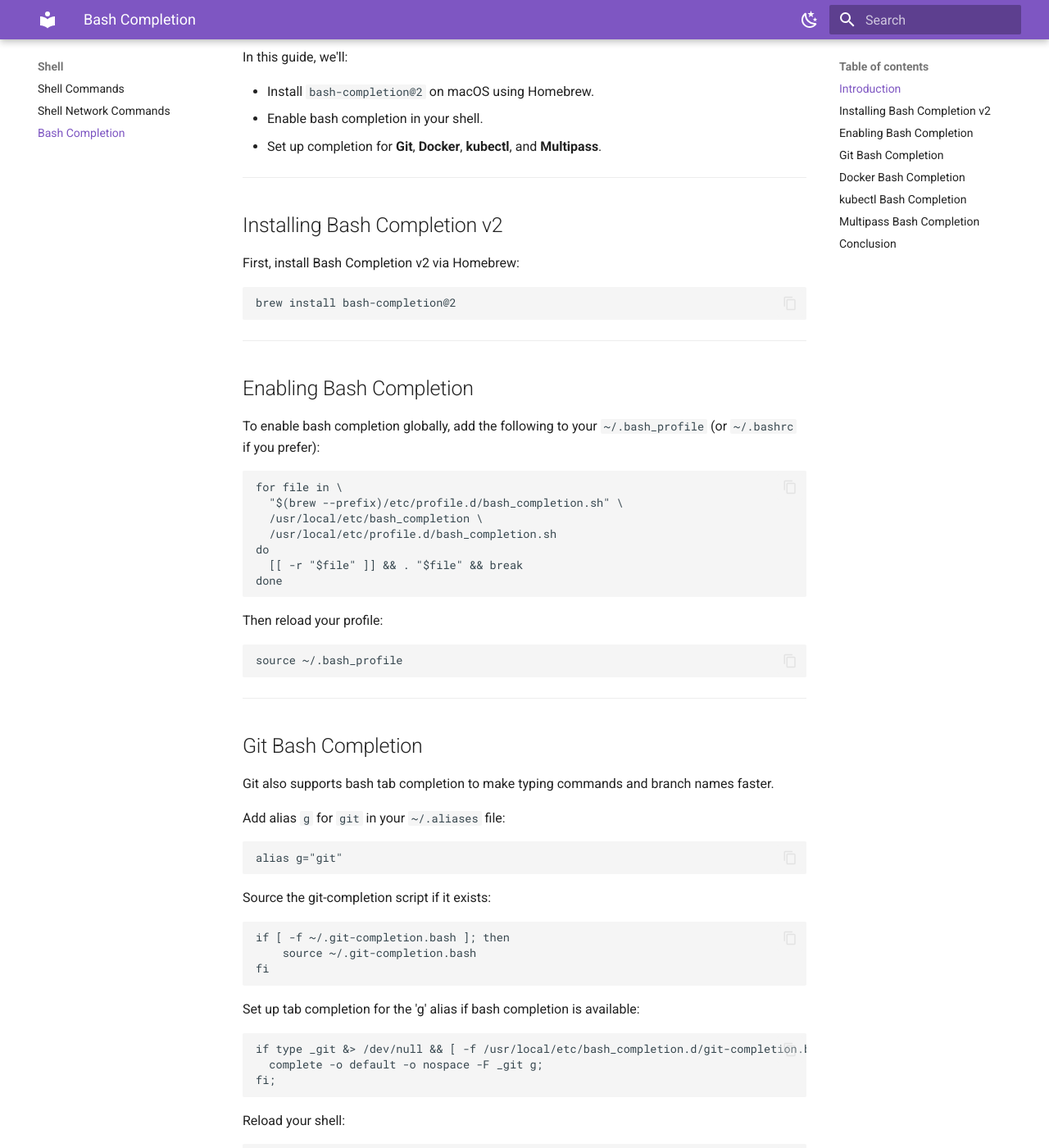
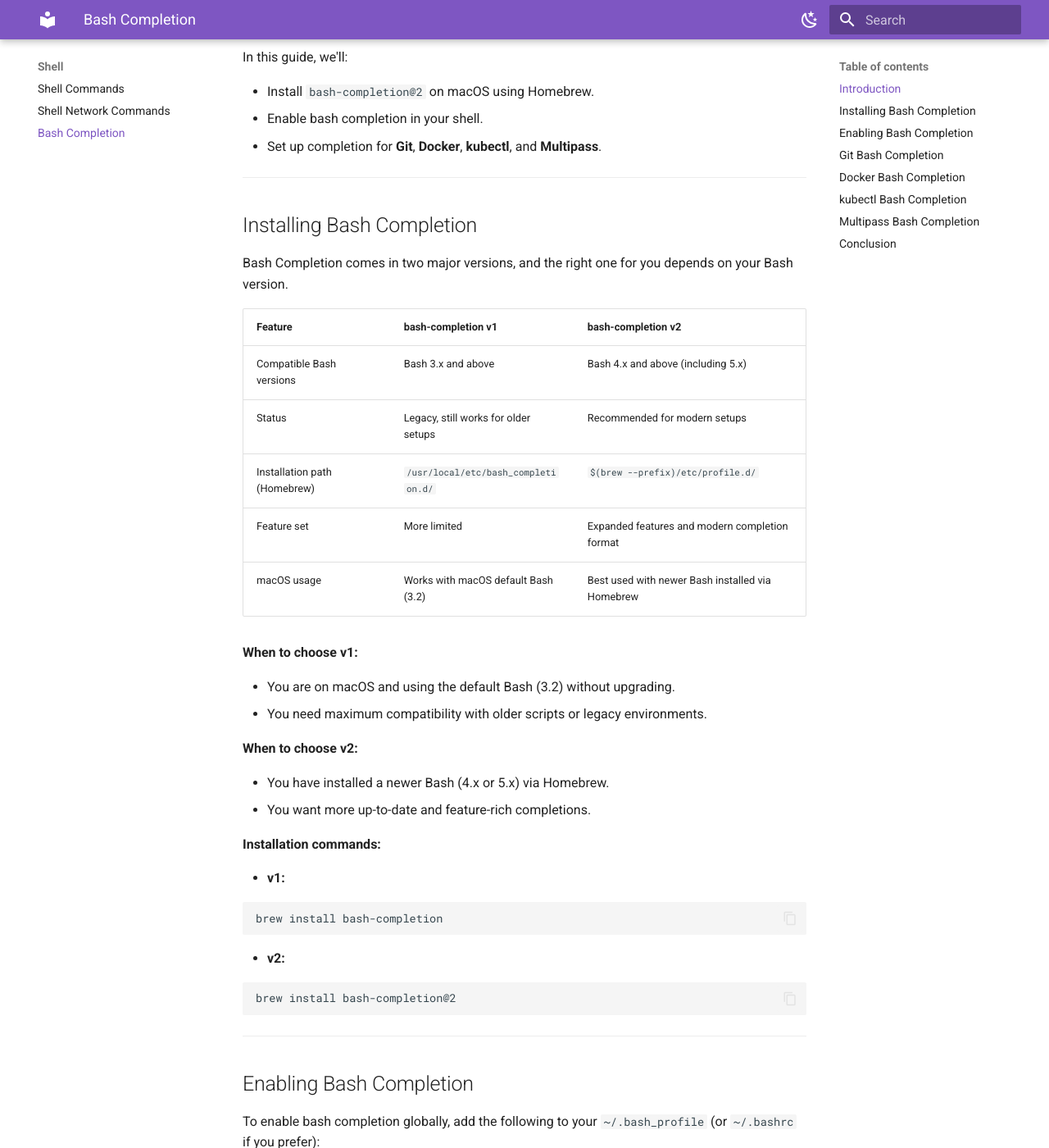
Before and after one commit to ozlmulg/my-dev-notes, an MkDocs documentation site: the page built from docs/shell/bash-completion.md, in a window 1280 px wide and 1400 px high, scrolled down 340 px. Shown: the whole window at 82% size. Built offline with MkDocs 1.6.1 and Material for MkDocs 9.7.7, drawn with Linux system fonts in a browser that asks for light colours.

Commit message:
Update bash completion

````diff
--- a/docs/shell/bash-completion.md
+++ b/docs/shell/bash-completion.md
@@ -15,9 +15,37 @@
 
 ---
 
-## Installing Bash Completion v2
+## Installing Bash Completion
 
-First, install Bash Completion v2 via Homebrew:
+Bash Completion comes in two major versions, and the right one for you depends on your Bash version.
+
+| Feature                      | bash-completion v1                   | bash-completion v2                               |
+|------------------------------|--------------------------------------|--------------------------------------------------|
+| Compatible Bash versions     | Bash 3.x and above                   | Bash 4.x and above (including 5.x)               |
+| Status                       | Legacy, still works for older setups | Recommended for modern setups                    |
+| Installation path (Homebrew) | `/usr/local/etc/bash_completion.d/`  | `$(brew --prefix)/etc/profile.d/`                |
+| Feature set                  | More limited                         | Expanded features and modern completion format   |
+| macOS usage                  | Works with macOS default Bash (3.2)  | Best used with newer Bash installed via Homebrew |
+
+**When to choose v1:**
+
+- You are on macOS and using the default Bash (3.2) without upgrading.
+- You need maximum compatibility with older scripts or legacy environments.
+
+**When to choose v2:**
+
+- You have installed a newer Bash (4.x or 5.x) via Homebrew.
+- You want more up-to-date and feature-rich completions.
+
+**Installation commands:**
+
+- **v1:**
+
+```bash
+brew install bash-completion
+```
+
+- **v2:**
 
 ```bash
 brew install bash-completion@2
````
